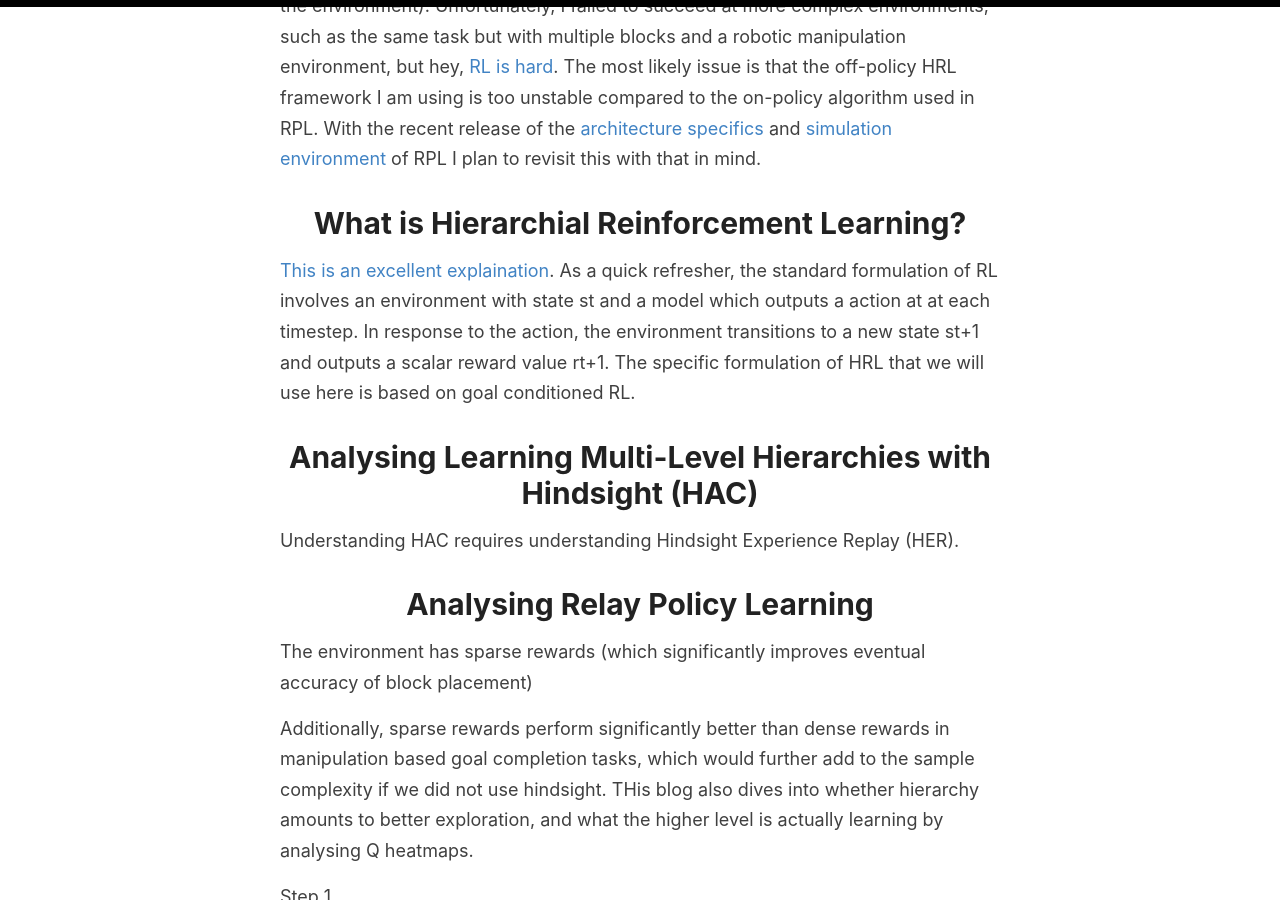
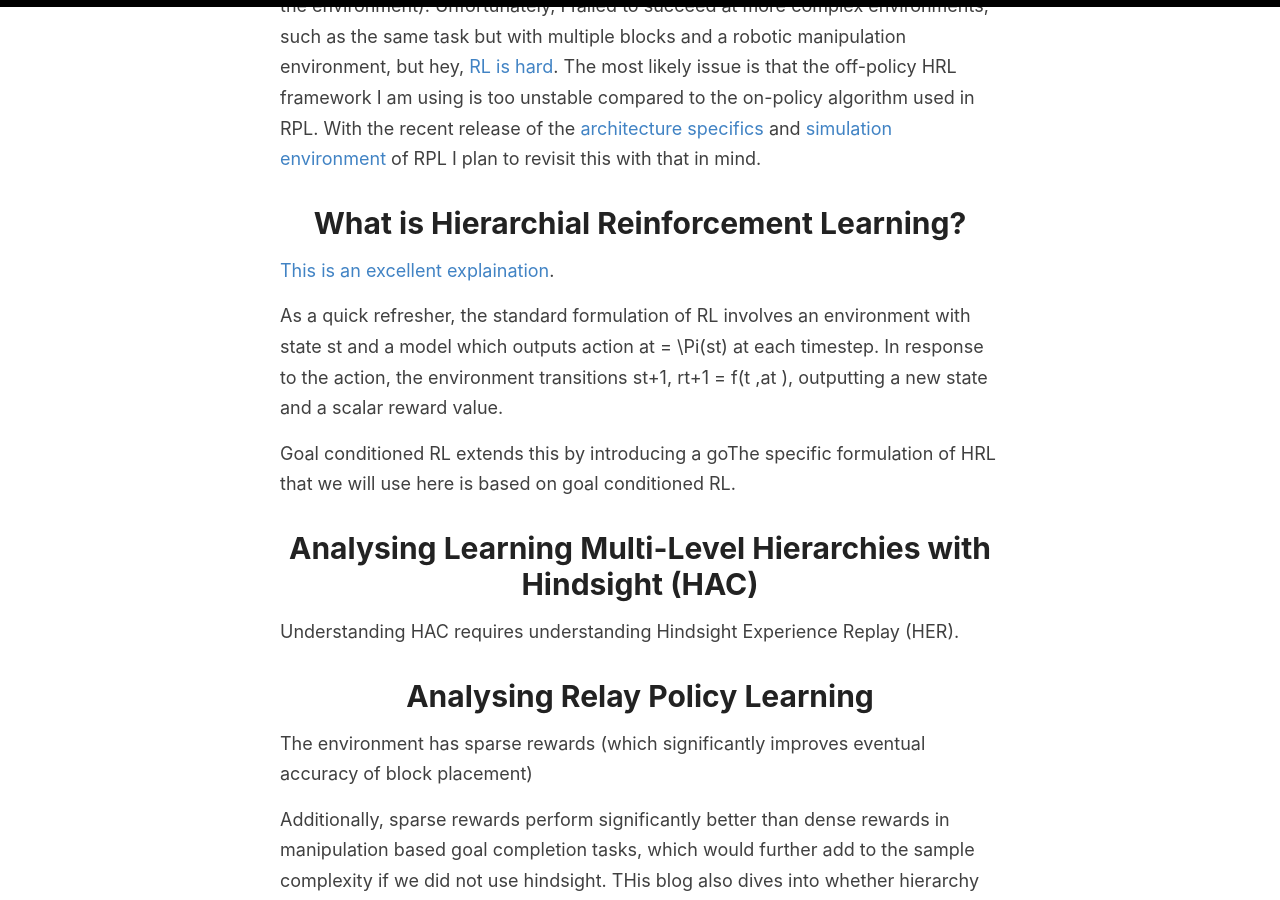
Before and after one commit to sholtodouglas/sholtodouglas.github.io, a Jekyll site: the page built from _posts/2020-06-03-Dissecting_Hierarchial_RL.md, in a window 1280 px wide and 900 px high, scrolled down 1934 px. Built offline with Jekyll 4.4.1, drawn with Linux system fonts in a browser that asks for light colours.

Commit message:
Update 2020-06-03-Dissecting_Hierarchial_RL.md

```diff
--- a/_posts/2020-06-03-Dissecting_Hierarchial_RL.md
+++ b/_posts/2020-06-03-Dissecting_Hierarchial_RL.md
@@ -22,7 +22,11 @@ This blog post uses a simple test environment where a pointmass must push a bloc
 
 # What is Hierarchial Reinforcement Learning?
 
-[This is an excellent explaination](https://thegradient.pub/the-promise-of-hierarchical-reinforcement-learning/). As a quick refresher, the standard formulation of RL involves an environment with state s<sub>t</sub>  and a model which outputs a action a<sub>t</sub> at each timestep. In response to the action, the environment transitions to a new state s<sub>t+1</sub> and outputs a scalar reward value r<sub>t+1</sub>.  The specific formulation of HRL that we will use here is based on goal conditioned RL.
+[This is an excellent explaination](https://thegradient.pub/the-promise-of-hierarchical-reinforcement-learning/).
+
+As a quick refresher, the standard formulation of RL involves an environment with state s<sub>t</sub>  and a model which outputs  action a<sub>t</sub> = \Pi(s<sub>t</sub>) at each timestep. In response to the action, the environment transitions s<sub>t+1</sub>,  r<sub>t+1</sub> = f(<sub>t</sub> ,a<sub>t</sub> ), outputting a new state and a scalar reward value.
+
+Goal conditioned RL extends this by introducing a goThe specific formulation of HRL that we will use here is based on goal conditioned RL.
 
 
 
```
